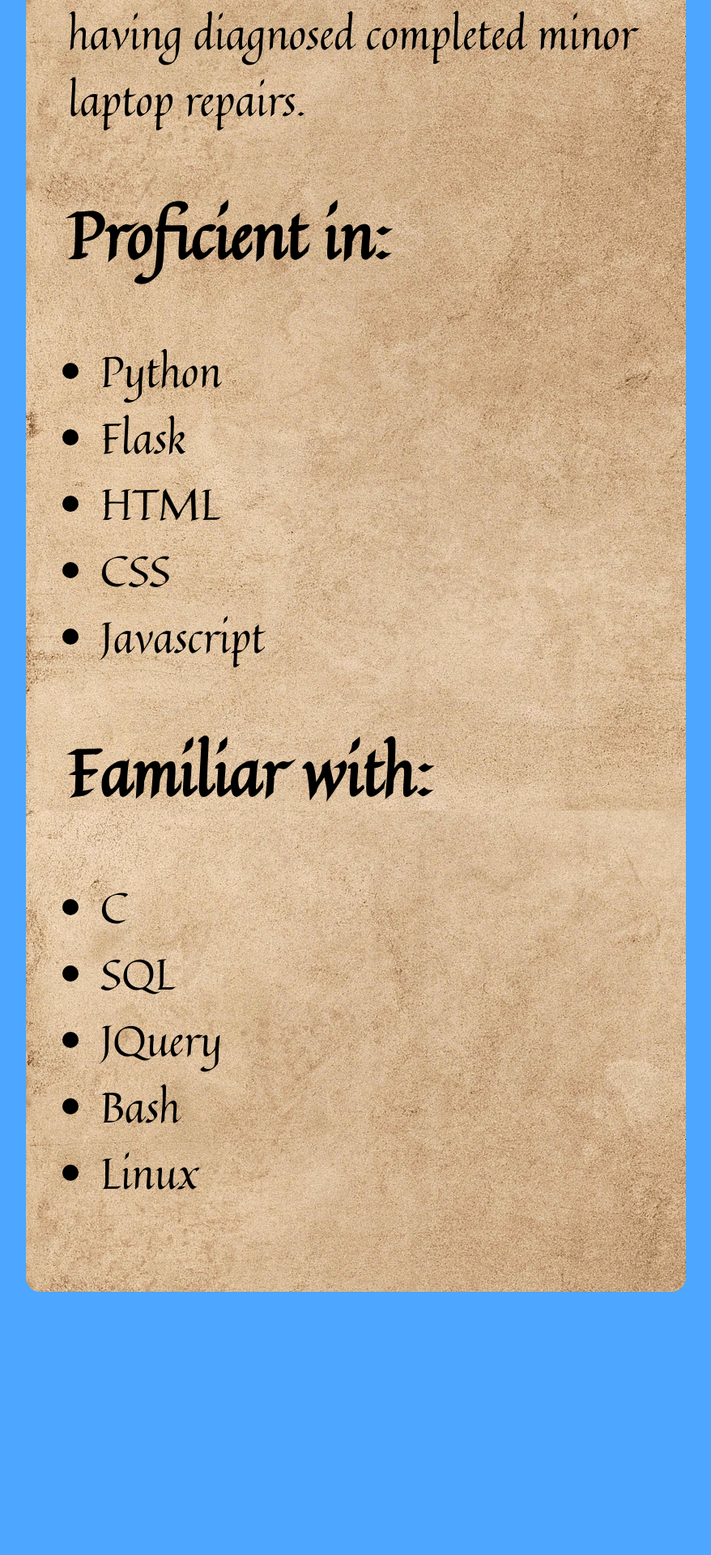
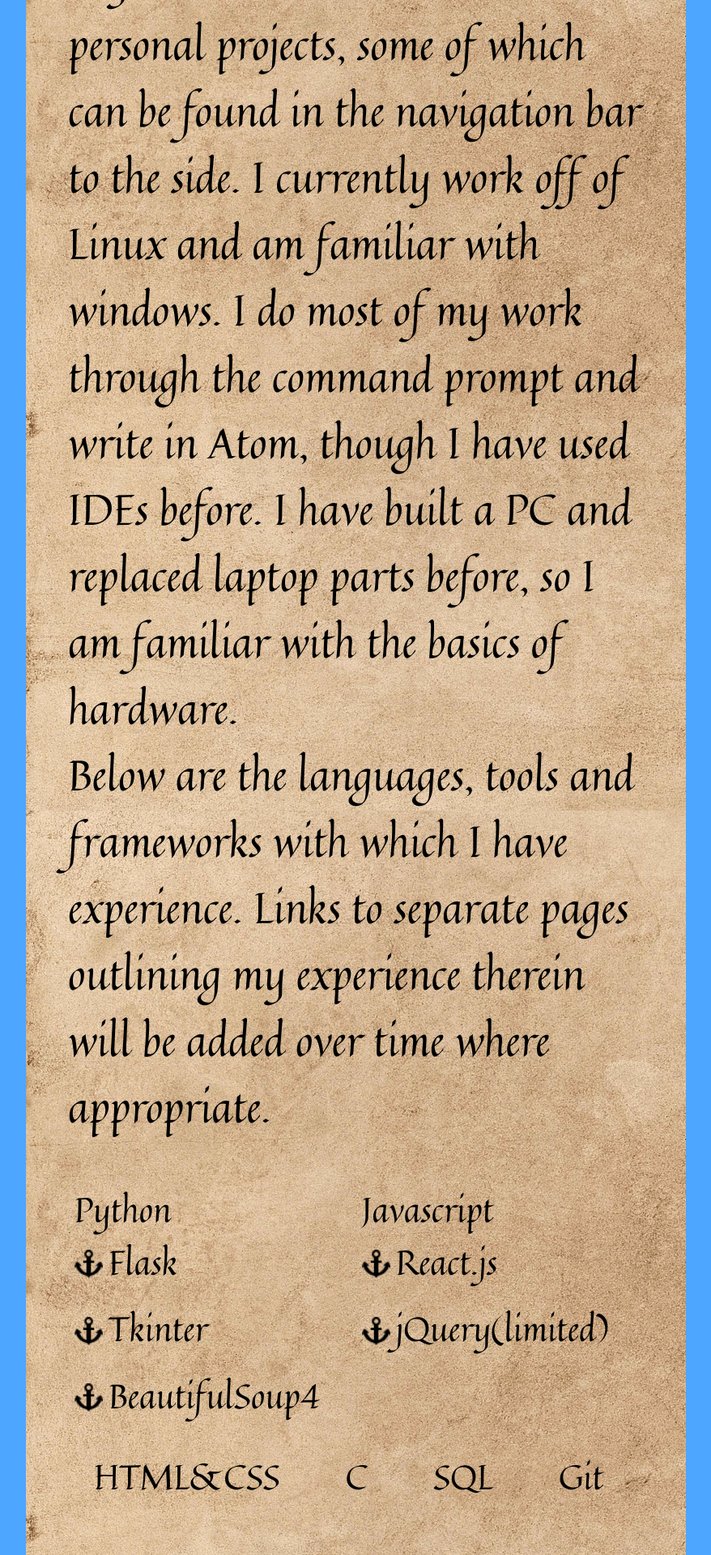
Before and after one commit to kuertzva/full-site, a Flask app: page / in a window 1280 px wide; the page is wider, and only the part inside the window is pictured. Shown: the part 3320-5240 px from the top of that part at 81% size, without its empty margins (91-969 px from the left). Before the commit the page ends 4915 px from the top of that part, so only its background shows below. Run offline with Flask 2, Linux system fonts and the light colour scheme; some libraries are stand-ins or nearby versions.

Commit message:
improved index

```diff
--- a/static/styles.css
+++ b/static/styles.css
@@ -73,19 +73,24 @@
 
   #contact ul {
     display: table-row;
+    table-layout: auto;
   }
 
   #contact li {
     display: table-cell;
-    margin: 0%;
-    width: 32%;
+    justify-content: center;
     height: 100%;
     border-right: .1rem solid black;
+    width: calc(95% / n);
   }
 
   #contact li:nth-child(3) {
       border-right: 0px solid black;
-    }
+  }
+
+  #bottom-buffer {
+    height: 4.5rem;
+  }
 
   #content {
     width: calc(95vw - (2.3rem));
@@ -372,8 +377,36 @@ p {
 
 #portrait {
   float: left;
-  width: 10rem;
+  width: 25vw;
   margin: 0rem;
   margin-right: 2rem;
   border: .1rem solid black;
 }
+
+ul.outer-list {
+  display: inline-flex;
+  flex-wrap: wrap;
+  justify-content: space-around;
+  padding: 0px;
+}
+
+.outer-list li {
+  display: inline-block;
+  font-size: 1.2rem;
+  margin-bottom: .5rem;
+  margin-right: .5rem;
+  padding: 0px;
+}
+
+ul.inner-list {
+  padding: 0px;
+}
+
+.inner-list li {
+    display: block;
+    background-image: url('./icons/anchor.png');
+    background-repeat: no-repeat;
+    background-position: 0 .5rem;
+    background-size: 1rem;
+    padding-left: 1.2rem;
+  }
--- a/templates/index.html
+++ b/templates/index.html
@@ -11,55 +11,92 @@
 {% block body %}
     <img src={{ url_for("static", filename="me.jpg")}} class="center-hort"
     id="portrait">
+    <h2>About Me</h2>
     <p>
-      I am a 28 year old, aspiring programmer living in Lakewood, Ohio. A
-      graduate of Miami University with a Bachelors in history, I grew
-      dissatisfied with my office job. I wanted to learn a skill which I could
-      apply to solving tangible issues. Eventually, I tried my hand at programming,
-      learning Python from a course on Coursera and over time decided programming
-      was my path to finding meaning and engaging work.
+      I am Vincent Kuertz, a 29 year old aspiring programmer living in Lakewood,
+      Ohio. This site is a landing page for my personal projects and a space to practice web development.
+      . Graduating Miami University in 2013, I became increasingly bored of my prior
+      career path. Eventually, I became curious about computing and began learning Python.
+      My skills have since continued to develop. Please look around and review my work.
+      If you have suggestions, critiques or, best, an employment opportunity, please contact
+      me with the information below.
+    </p>
+    <h2>About My Skills</h2>
+    <p>
+      While I am self taught, I have not been without direction. I began my journey.
+      by completing the <a href='https://www.coursera.org/specializations/computer-fundamentals'>
+      Fundamentals of Computing</a> specialization through Coursera. The resulting
+      certificates can be found on my <a href='https://www.linkedin.com/in/vincent-kuertz-40909a72/'>
+      Linkedin</a>. I have also worked through the material of <a href='https://www.edx.org/course/cs50s-introduction-computer-science-harvardx-cs50x'>
+      CS50x</a> on edX, though I did not pursue a certificate.
+    </p>
+    <p>
+      Beyond these, I have worked on personal projects, some of which can be
+      found in the navigation bar to the side. I currently work off of Linux and
+      am familiar with windows. I do most of my work through the command prompt
+      and write in Atom, though I have used IDEs before. I have built a PC and
+      replaced laptop parts before, so I am familiar with the basics of hardware.
+    </p>
+    <p>
+      Below are the languages, tools and frameworks with which I have experience.
+      Links to separate pages outlining my experience therein will be added over
+      time where appropriate.
+    </p>
+    <ul class='outer-list'>
+      <li>
+        Python
+        <ul class='inner-list'>
+          <li>Flask</li>
+          <li>Tkinter</li>
+          <li>BeautifulSoup4</li>
+        </ul>
+      </li>
+      <li>
+        Javascript
+        <ul class='inner-list'>
+          <li>React.js</li>
+          <li>jQuery(limited)</li>
+        </ul>
+      </li>
+      <li>HTML&CSS</li>
+      <li>C</li>
+      <li>SQL</li>
+      <li>Git</li>
+    </ul>
+
+    <h2> About My Interests </h2>
+    <p>
+      Beyond computing, I have many interests and hobbies. I value being active
+      and practice Kung Fu and Taiji. These endeavors have helped me build the
+      discipline and perserverence necessary to teach myself to code and a much
+      needed outlet for the resulting frustrations.
+    </p>
+    <p>
+      Additionally, I am an avid reader with an interest in history, sci-fi/fantasy,
+      horror, politics, philosophy and classic literature. I also love comic books, with
+      my favorite titles being Batman, Saga, Shutter and the Walking Dead. I'm also
+      an intense music nerd, avidly following Punk, Metal and Hip Hop. What may
+      surprise you is I have almost zero interest in anything nautical (go figure).
+    </p>
+    <h2>About this Site</h2>
+    <p>
+      My portrait was painted by a personal friend, Alex Hand. The icons used are
+      from <a href='https://icons8.com'>icons8.com</a>. Navigation icon links can be found
+      at the bottom of the navigation bar. The anchor can be found at the bottom
+      of the page. The backgrounds for the
+      <a href='https://pixabay.com/photos/paper-old-texture-parchment-1074131/'>
+      content</a> and the <a href='https://pixabay.com/photos/wood-grain-structure-texture-board-2065366/'>navigation bar </a>
+      are from <a href='https://pixabay.com/'>pixabay.com</a>. All custom fonts were acquired through <a href='https://www.fontsquirrel.com'>
+      fontsquirrel.com</a>. The Episode Picker Project uses IMDB data.
     </p>
 
     <p>
-      This site is my product, a continuing work in progress. Excluding the
-      portrait (credit to Alex Hand), all contents are my work. The backend is
-      built with Flask and the background and any other images were made using
-      GIMP. Some of my projects can be viewed on the side bar, with additional
-      details.
+      Beyond the above, everything on this site is made by me. This whole site is
+      deployed through Heroku and uses a Flask backend. As of now, all CSS is vanilla.
+      Some images are editted using GIMP. The interface for Plaid Generator is made
+      using React.js and create-react-app and displays through the Canvas API.
+      Episode Picker is built using BeautifulSoup4 and Python 3.
     </p>
-
-    <p>
-      If you wish to contact me, my email is Vincent.Kuertz@gmail.com.
-      Additionally, here is my
-      <a href="https://www.linkedin.com/in/vincent-kuertz-40909a72/"> linkedin
-      </a> and my <a href="https://github.com/kuertzva"> github </a>. Below is
-      list of the languages and technologies I can work in. Additionally, I have
-      a limited knowledge of hardware repairs, having built a PC and having
-      diagnosed completed minor laptop repairs.
-    </p>
-
-    <div class="center" id="lists">
-
-      <h2>
-        Proficient in:
-      </h2>
-      <ul class="center skills">
-        <li>Python</li>
-        <li>Flask</li>
-        <li>HTML</li>
-        <li>CSS</li>
-        <li>Javascript</li>
-      </ul>
-
-      <h2>
-        Familiar with:
-      </h2>
-      <ul class="center skills">
-        <li>C</li>
-        <li>SQL</li>
-        <li>JQuery</li>
-        <li>Bash</li>
-        <li>Linux</li>
-      </ul>
-    </div>
+    <br>
+    <a target="_blank" href="https://icons8.com/icons/set/anchor">Anchor</a> icon by <a target="_blank" href="https://icons8.com">Icons8</a>
 {% endblock %}
--- a/templates/new_layout.html
+++ b/templates/new_layout.html
@@ -37,15 +37,16 @@
           <h2>Contact</h2>
         </div>
         <ul>
-          <li>vincent.kuertz@gmail.com</li>
+          <li><a hre='mailto:vincent.kuertz@gmail.com'>Email</a></li>
           <li><a href="https://www.linkedin.com/in/vincent-kuertz-40909a72/"> Linkedin
           </a></li>
-          <li><a href="https://github.com/kuertzva"> github </a></li>
+          <li><a href="https://github.com/kuertzva"> Github </a></li>
         </ul>
       </div>
       <div id='content'>
         {% block body %} {% endblock %}
       </div>
+      <div id='bottom-buffer'></div>
     </div>
   </body>
 </html>
```
Also changed, not shown: static/icons/anchor.png (added), 1 other file.
